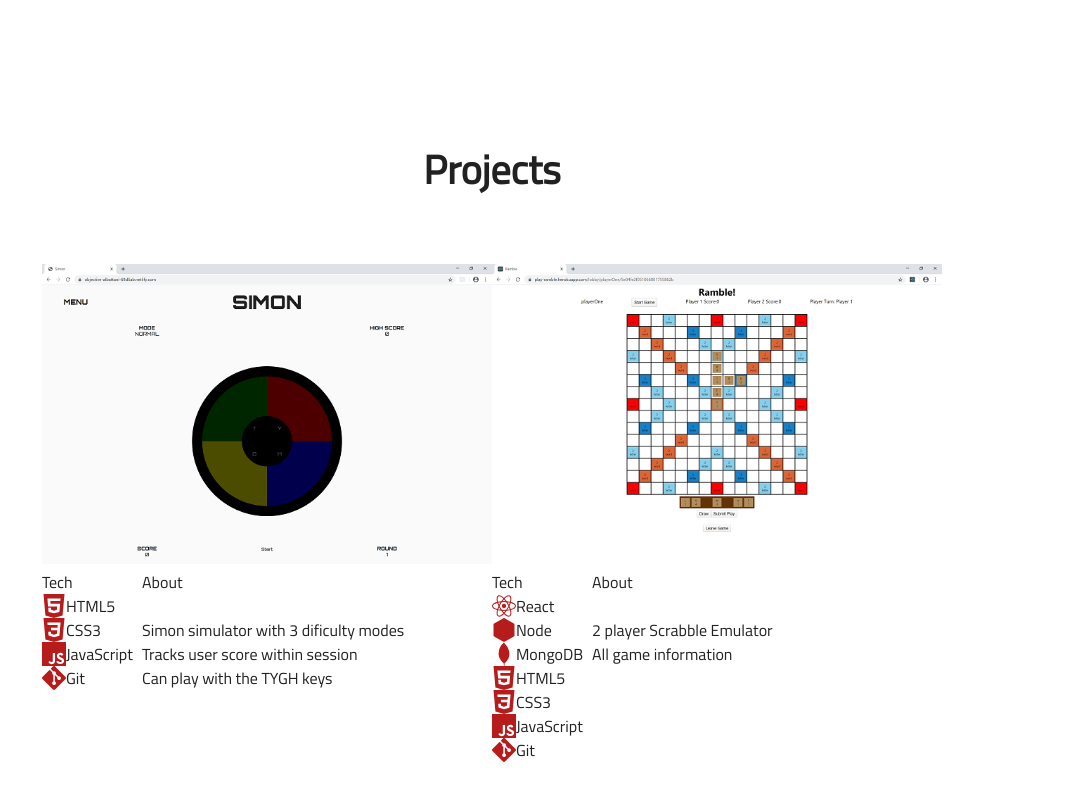
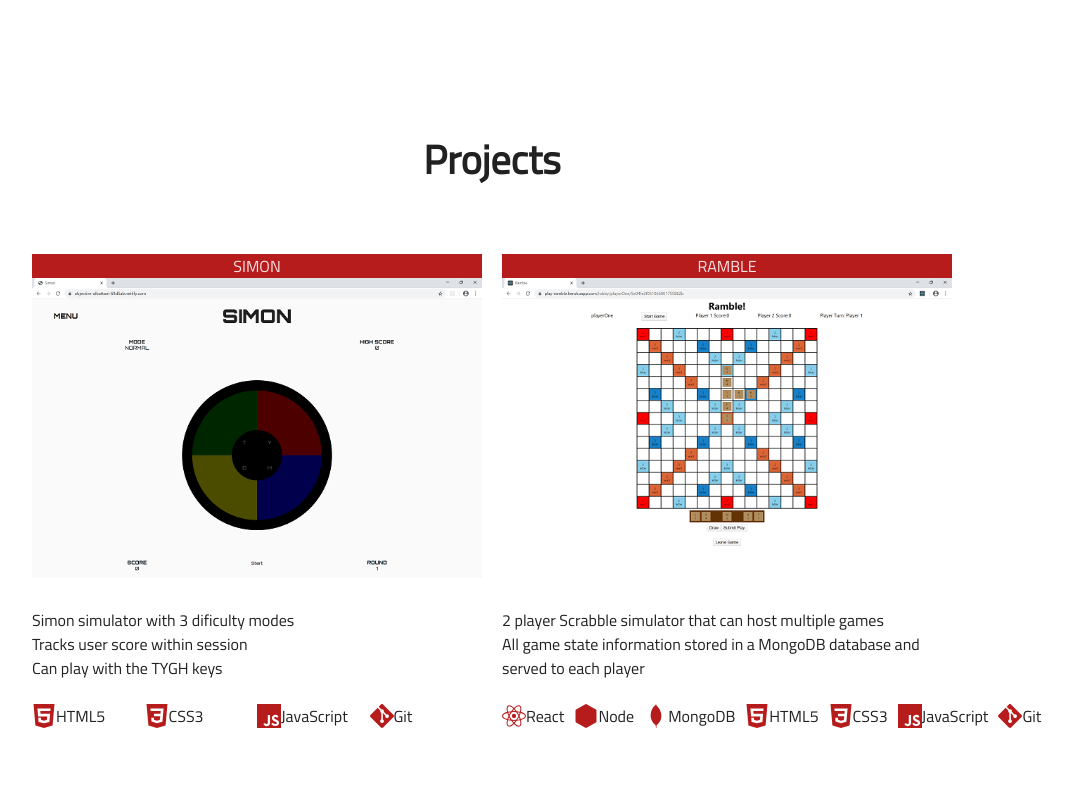
Before and after one commit to hwilliams13/react-portfolio-page, a React (Create React App) app: page / in a window 1280 px wide. Shown: the part 796-1596 px from the top of the page, without its empty margins (148-1220 px from the left). Built offline with nearby package versions, Linux system fonts and the light colour scheme.

Commit message:
project section styling

```diff
--- a/src/App.css
+++ b/src/App.css
@@ -62,6 +62,7 @@ nav {
   display: flex;
   justify-content: center;
   align-items: center;
+  cursor: pointer;
 }
 
 main {
--- a/src/Projects.css
+++ b/src/Projects.css
@@ -61,6 +61,13 @@
     color: #212121;
     width: 450px;
     height: 450px;
+    margin: 10px;
+}
+
+.project-title {
+  text-align: center;
+  color: rgba(255,255,255,.87);
+  background-color: #b71c1c;
 }
 
 .project-pic {
@@ -70,13 +77,14 @@
 
 .project-info {
     width: 450px;
-    height: 150px;
-    display: flex;
-    justify-content: space-between;
+}
+
+.project-about-section {
+  width: 100%;
 }
 
 .skill-section {
-    width: 100px;
+    width: 100%;
 }
 
 .skill-icon {
@@ -86,14 +94,11 @@
 
 .skill-list {
     width: 100%;
+    display: flex;
 }
 
 .skill-container {
-  /* margin: 0 10px; */
+    margin-right: 10px;
     width: 100%;
     display: flex;
 }
-
-.project-about-section {
-    width: 350px;
-}
--- a/src/components/Projects.js
+++ b/src/components/Projects.js
@@ -31,10 +31,21 @@ class Projects extends React.Component {
                     </div>
                     <div id="projects-pic-section">
                         <a className="project-container" rel="noopener noreferrer" href="https://objective-albattani-69d5ab.netlify.com/" target="_blank">
+                            <p className="project-title">SIMON</p>
                             <img className="project-pic" src={simonGameSS} alt="Simon Snapshot" />
                             <div className="project-info">
+                                <div className="project-about-section">
+                                    <br />
+                                    <p className="project blurb">
+                                        Simon simulator with 3 dificulty modes
+                                        <br />
+                                        Tracks user score within session
+                                        <br />
+                                        Can play with the TYGH keys
+                                    </p>
+                                </div>
                                 <div className="skill-section">
-                                    <p>Tech</p>
+                                    <br />
                                     <ul className="skill-list">
                                         <li className="skill-container">
                                             <img className="skill-icon" src={html5} alt="HTML5 icon" />
@@ -54,24 +65,23 @@ class Projects extends React.Component {
                                         </li>
                                     </ul>
                                 </div>
-                                <div className="project-about-section">
-                                    <p>About</p>
-                                    <br />
-                                    <p>
-                                        Simon simulator with 3 dificulty modes
-                                        <br />
-                                        Tracks user score within session
-                                        <br />
-                                        Can play with the TYGH keys
-                                    </p>
-                                </div>
                             </div>
                         </a>
                         <a className="project-container" rel="noopener noreferrer" href="https://play-ramble.herokuapp.com/" target="_blank">
+                            <p className="project-title">RAMBLE</p>
                             <img className="project-pic" src={rambleGameSS} alt="Avatar" />
                             <div className="project-info">
+                                <div className="project-about-section">
+                                    <br />
+                                    <p className="project blurb">
+                                        2 player Scrabble simulator that can host multiple games
+                                        <br />
+                                        All game state information stored in a MongoDB database and served to each player
+                                        <br />
+                                    </p>
+                                </div>
                                 <div className="skill-section">
-                                    <p>Tech</p>
+                                    <br />
                                     <ul className="skill-list">
                                         <li className="skill-container">
                                             <img className="skill-icon" src={reactIcon} alt="React JS icon" />
@@ -103,16 +113,6 @@ class Projects extends React.Component {
                                         </li>
                                     </ul>
                                 </div>
-                                <div className="project-about-section">
-                                    <p>About</p>
-                                    <br />
-                                    <p>
-                                        2 player Scrabble Emulator
-                                        <br />
-                                        All game information
-                                        <br />
-                                    </p>
-                                </div>
                             </div>
                         </a>
                     </div>
```
